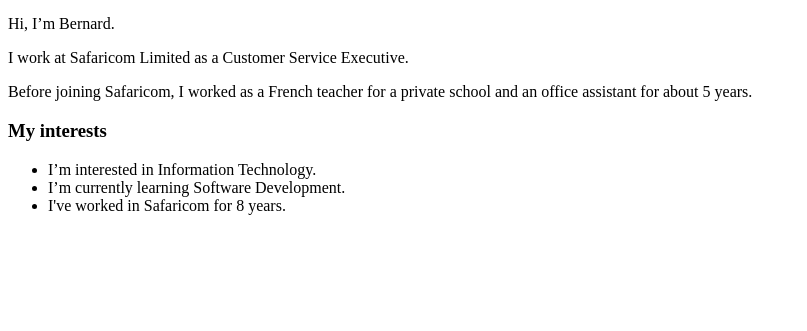
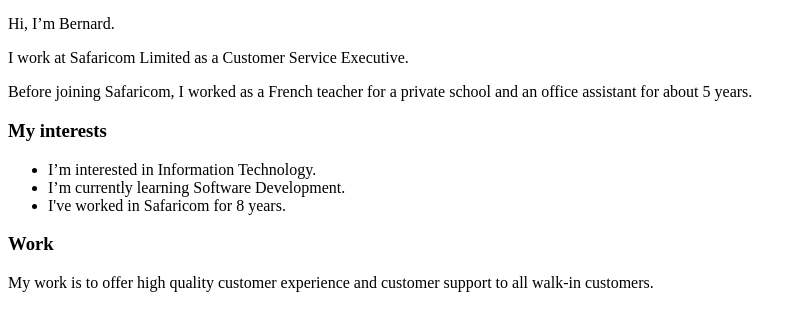
Before and after one commit to Apiyo4/My-Port-Testing-, a plain HTML site: page index.html in a window 1280 px wide. Shown: the part 415-746 px from the top of the page, without its empty margins (0-807 px from the left). Drawn offline with Linux system fonts and the light colour scheme.

Commit message:
adds work info

```diff
--- a/index.html
+++ b/index.html
@@ -26,6 +26,11 @@
             <li>I've worked in Safaricom for 8 years.</li>
           </ul>
       </div>
+      <div>
+        <h3> Work</h3>
+        <p> My work is to offer high quality customer experience and customer
+            support to all walk-in customers.</p>
+      </div>
     </div>
   </body>
 </html>
```
